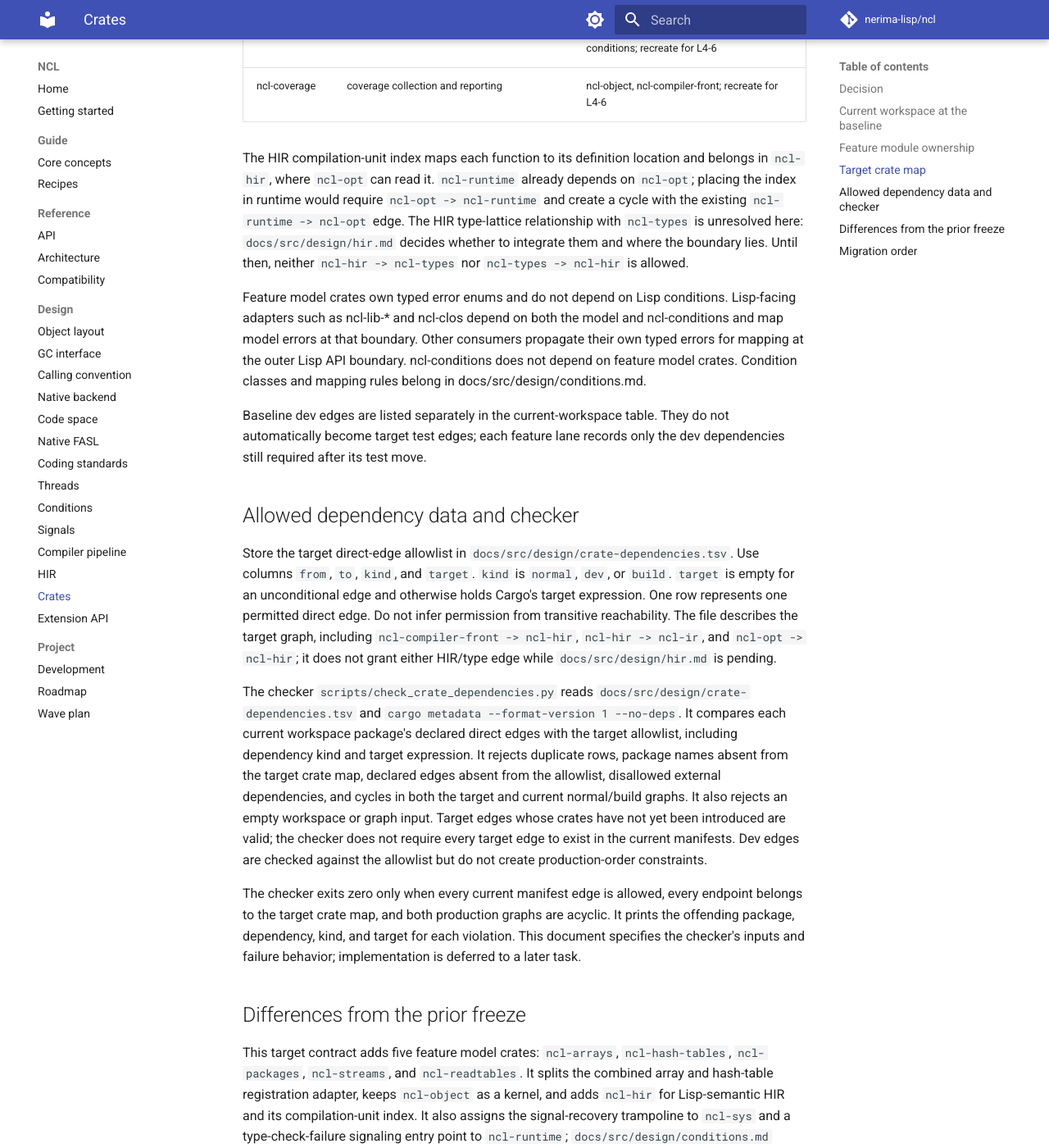
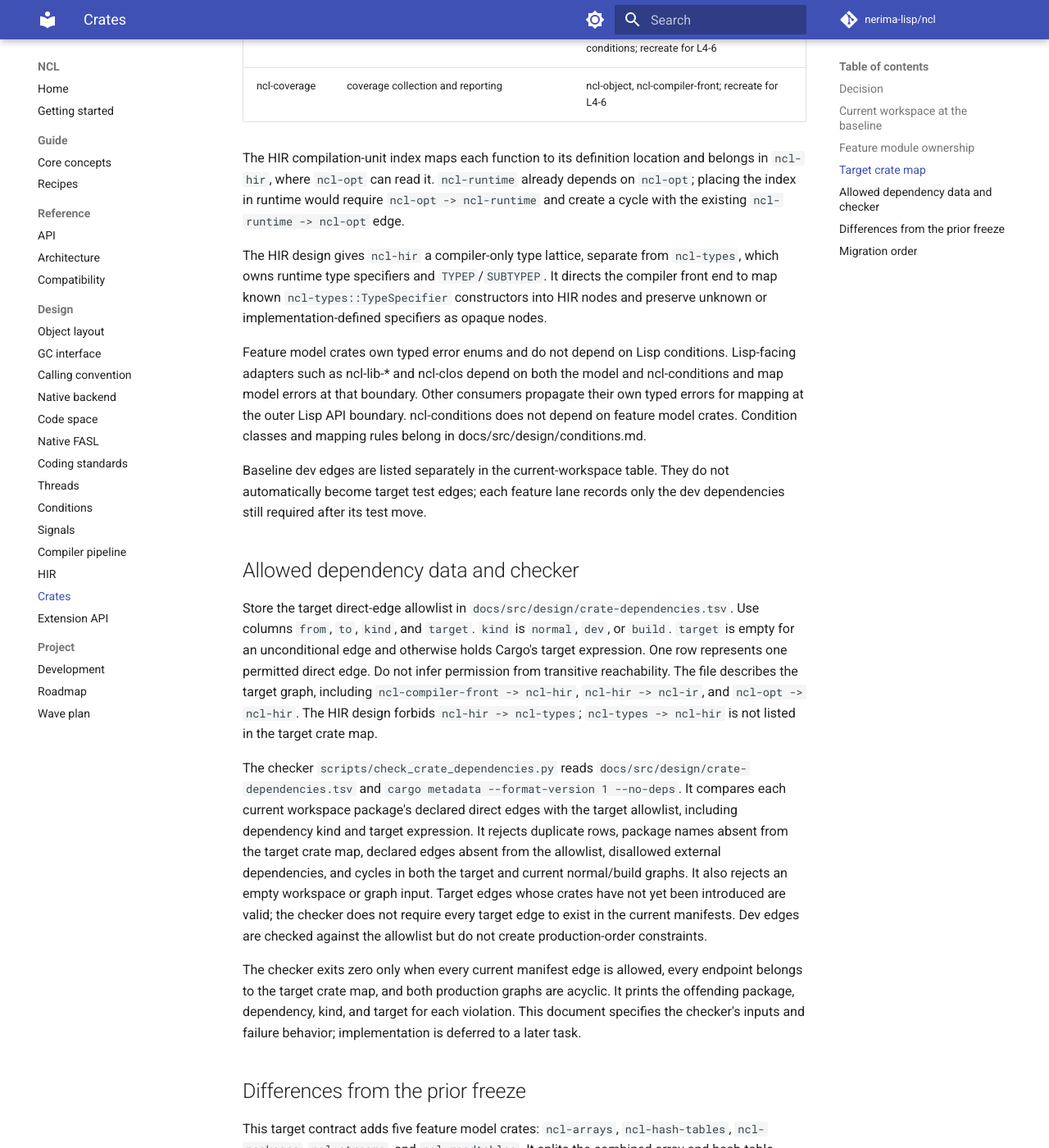
Before and after one commit to nerima-lisp/ncl, an MkDocs documentation site: the page built from docs/src/design/crates.md, in a window 1280 px wide and 1400 px high, scrolled down 9463 px. Shown: the whole window at 82% size. Built offline with MkDocs 1.6.1 and Material for MkDocs 9.7.7, drawn with Linux system fonts in a browser that asks for light colours; comment, search, counter and statistics services are not loaded.

Commit message:
docs: resolve HIR type boundary

```diff
--- a/docs/src/design/crates.md
+++ b/docs/src/design/crates.md
@@ -127,7 +127,9 @@ The allowed dependency column lists normal direct dependencies. A crate may add
 | ncl-profiler | runtime profiling | ncl-object, ncl-sys, ncl-threads, ncl-conditions; recreate for L4-6 |
 | ncl-coverage | coverage collection and reporting | ncl-object, ncl-compiler-front; recreate for L4-6 |
 
-The HIR compilation-unit index maps each function to its definition location and belongs in `ncl-hir`, where `ncl-opt` can read it. `ncl-runtime` already depends on `ncl-opt`; placing the index in runtime would require `ncl-opt -> ncl-runtime` and create a cycle with the existing `ncl-runtime -> ncl-opt` edge. The HIR type-lattice relationship with `ncl-types` is unresolved here: `docs/src/design/hir.md` decides whether to integrate them and where the boundary lies. Until then, neither `ncl-hir -> ncl-types` nor `ncl-types -> ncl-hir` is allowed.
+The HIR compilation-unit index maps each function to its definition location and belongs in `ncl-hir`, where `ncl-opt` can read it. `ncl-runtime` already depends on `ncl-opt`; placing the index in runtime would require `ncl-opt -> ncl-runtime` and create a cycle with the existing `ncl-runtime -> ncl-opt` edge.
+
+The HIR design gives `ncl-hir` a compiler-only type lattice, separate from `ncl-types`, which owns runtime type specifiers and `TYPEP`/`SUBTYPEP`. It directs the compiler front end to map known `ncl-types::TypeSpecifier` constructors into HIR nodes and preserve unknown or implementation-defined specifiers as opaque nodes.
 
 Feature model crates own typed error enums and do not depend on Lisp conditions. Lisp-facing adapters such as ncl-lib-* and ncl-clos depend on both the model and ncl-conditions and map model errors at that boundary. Other consumers propagate their own typed errors for mapping at the outer Lisp API boundary. ncl-conditions does not depend on feature model crates. Condition classes and mapping rules belong in docs/src/design/conditions.md.
 
@@ -135,7 +137,7 @@ Baseline dev edges are listed separately in the current-workspace table. They do
 
 ## Allowed dependency data and checker
 
-Store the target direct-edge allowlist in `docs/src/design/crate-dependencies.tsv`. Use columns `from`, `to`, `kind`, and `target`. `kind` is `normal`, `dev`, or `build`. `target` is empty for an unconditional edge and otherwise holds Cargo's target expression. One row represents one permitted direct edge. Do not infer permission from transitive reachability. The file describes the target graph, including `ncl-compiler-front -> ncl-hir`, `ncl-hir -> ncl-ir`, and `ncl-opt -> ncl-hir`; it does not grant either HIR/type edge while `docs/src/design/hir.md` is pending.
+Store the target direct-edge allowlist in `docs/src/design/crate-dependencies.tsv`. Use columns `from`, `to`, `kind`, and `target`. `kind` is `normal`, `dev`, or `build`. `target` is empty for an unconditional edge and otherwise holds Cargo's target expression. One row represents one permitted direct edge. Do not infer permission from transitive reachability. The file describes the target graph, including `ncl-compiler-front -> ncl-hir`, `ncl-hir -> ncl-ir`, and `ncl-opt -> ncl-hir`. The HIR design forbids `ncl-hir -> ncl-types`; `ncl-types -> ncl-hir` is not listed in the target crate map.
 
 The checker `scripts/check_crate_dependencies.py` reads `docs/src/design/crate-dependencies.tsv` and `cargo metadata --format-version 1 --no-deps`. It compares each current workspace package's declared direct edges with the target allowlist, including dependency kind and target expression. It rejects duplicate rows, package names absent from the target crate map, declared edges absent from the allowlist, disallowed external dependencies, and cycles in both the target and current normal/build graphs. It also rejects an empty workspace or graph input. Target edges whose crates have not yet been introduced are valid; the checker does not require every target edge to exist in the current manifests. Dev edges are checked against the allowlist but do not create production-order constraints.
 
```
